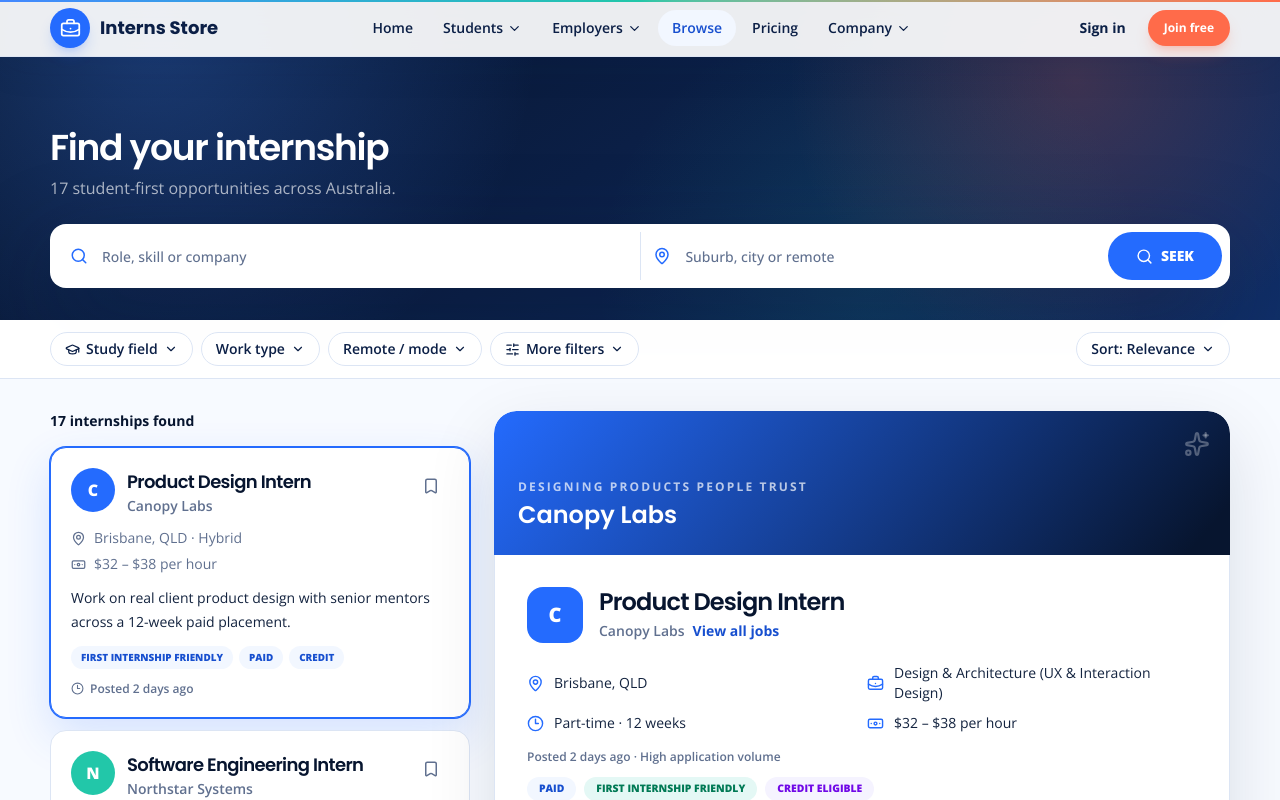
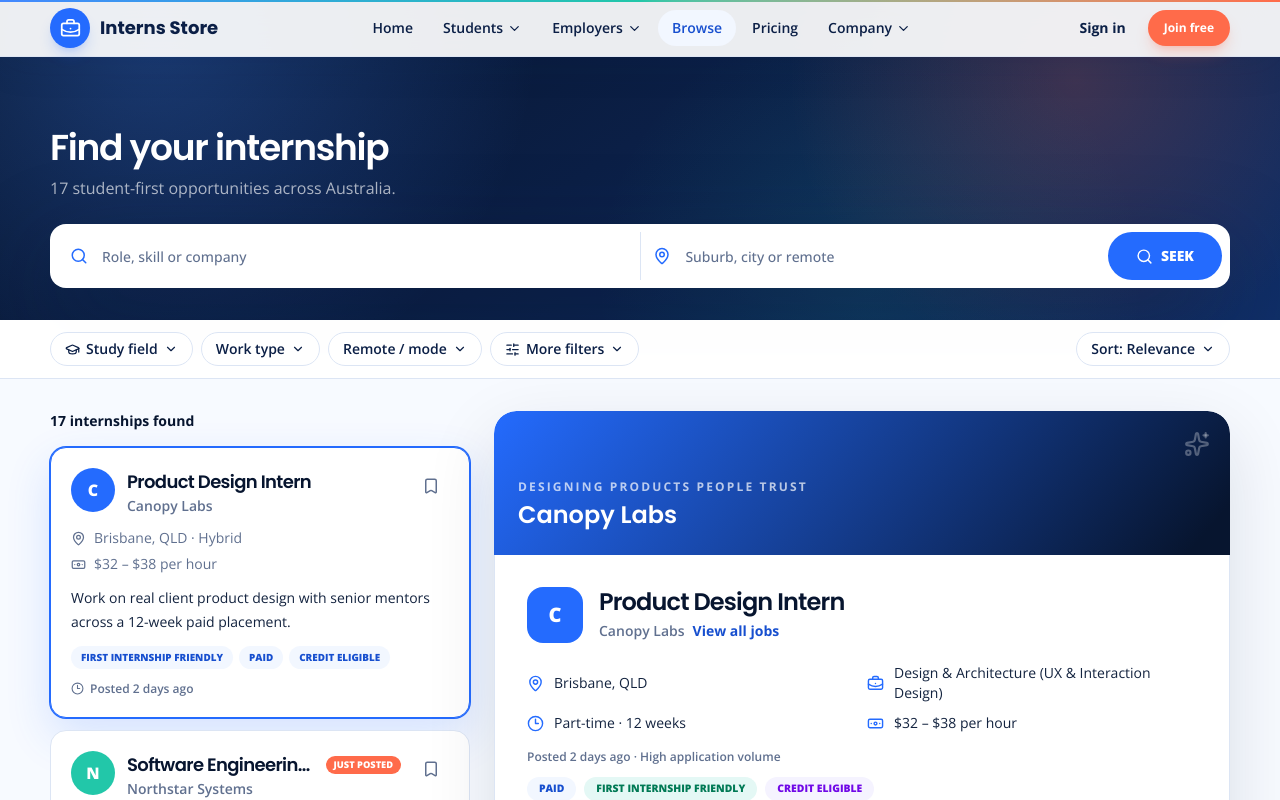
Before and after one commit to RManula/Interns-Store, a Next.js app: page /browse in a window 1280 px wide. Shown: the top 800 px of the page. Built offline with nearby package versions, Linux system fonts and the light colour scheme.

Commit message:
feat: add Just Posted badge and Credit eligible label to internship list items

```diff
--- a/components/browse/JobListItem.tsx
+++ b/components/browse/JobListItem.tsx
@@ -16,10 +16,11 @@
   const { isSaved } = useApp();
   const saved = isSaved(internship.id);
 
+  const isJustPosted = internship.postedDaysAgo <= 1;
   const badges = [
     internship.friendly && "First internship friendly",
     internship.paid && "Paid",
-    internship.credit && "Credit",
+    internship.credit && "Credit eligible",
   ].filter(Boolean) as string[];
 
   return (
@@ -48,9 +49,16 @@
           {internship.company.charAt(0)}
         </span>
         <div className="min-w-0 flex-1">
-          <h3 className="truncate font-heading text-lg font-semibold text-navy-950 group-hover:text-blue-700">
-            {internship.role}
-          </h3>
+          <div className="flex items-center gap-2">
+            <h3 className="truncate font-heading text-lg font-semibold text-navy-950 group-hover:text-blue-700">
+              {internship.role}
+            </h3>
+            {isJustPosted && (
+              <span className="shrink-0 rounded-full bg-coral-500 px-2 py-0.5 text-[0.58rem] font-extrabold uppercase text-white">
+                Just posted
+              </span>
+            )}
+          </div>
           <p className="text-sm font-semibold text-muted">{internship.company}</p>
         </div>
         <button
```
